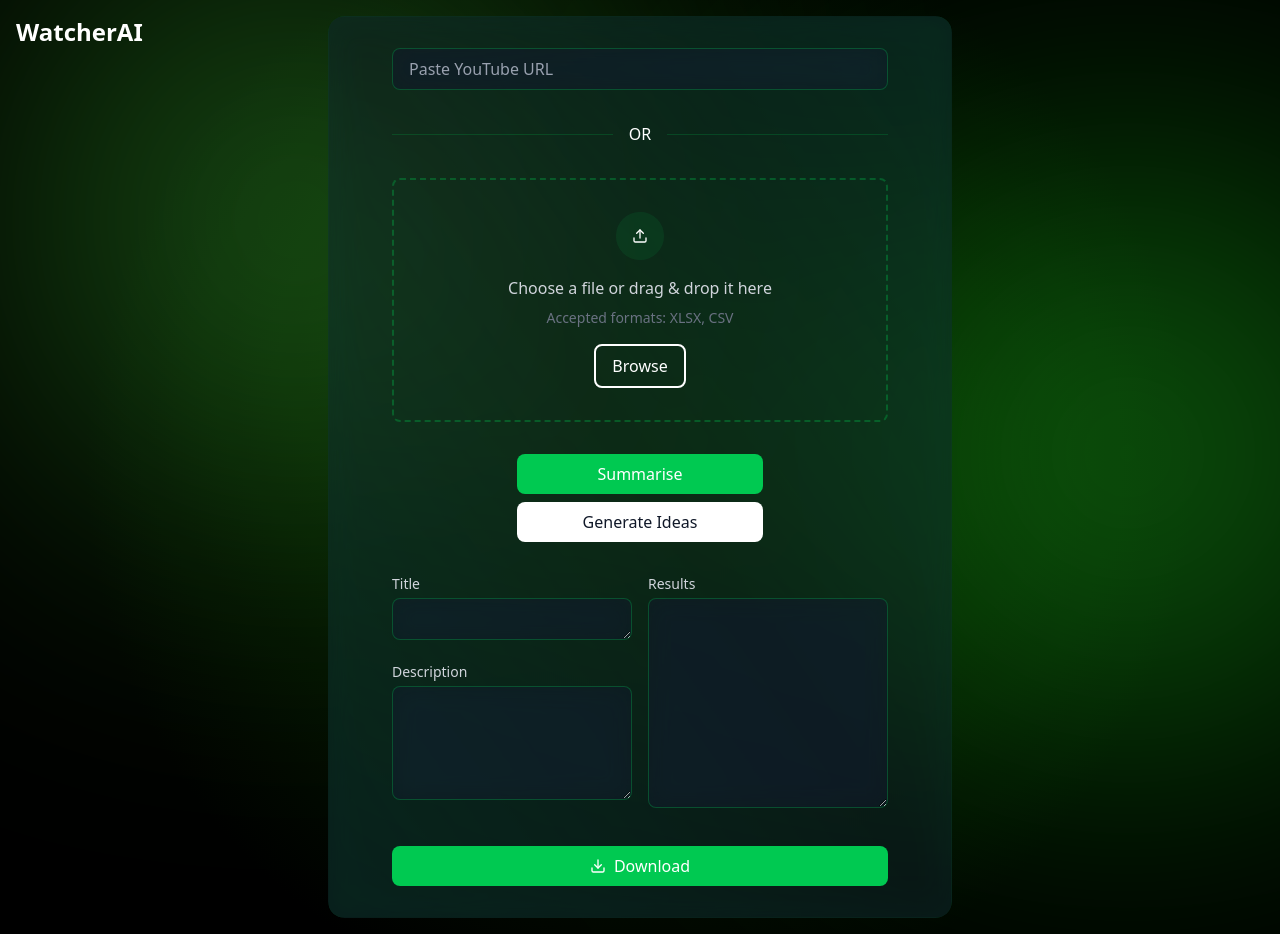
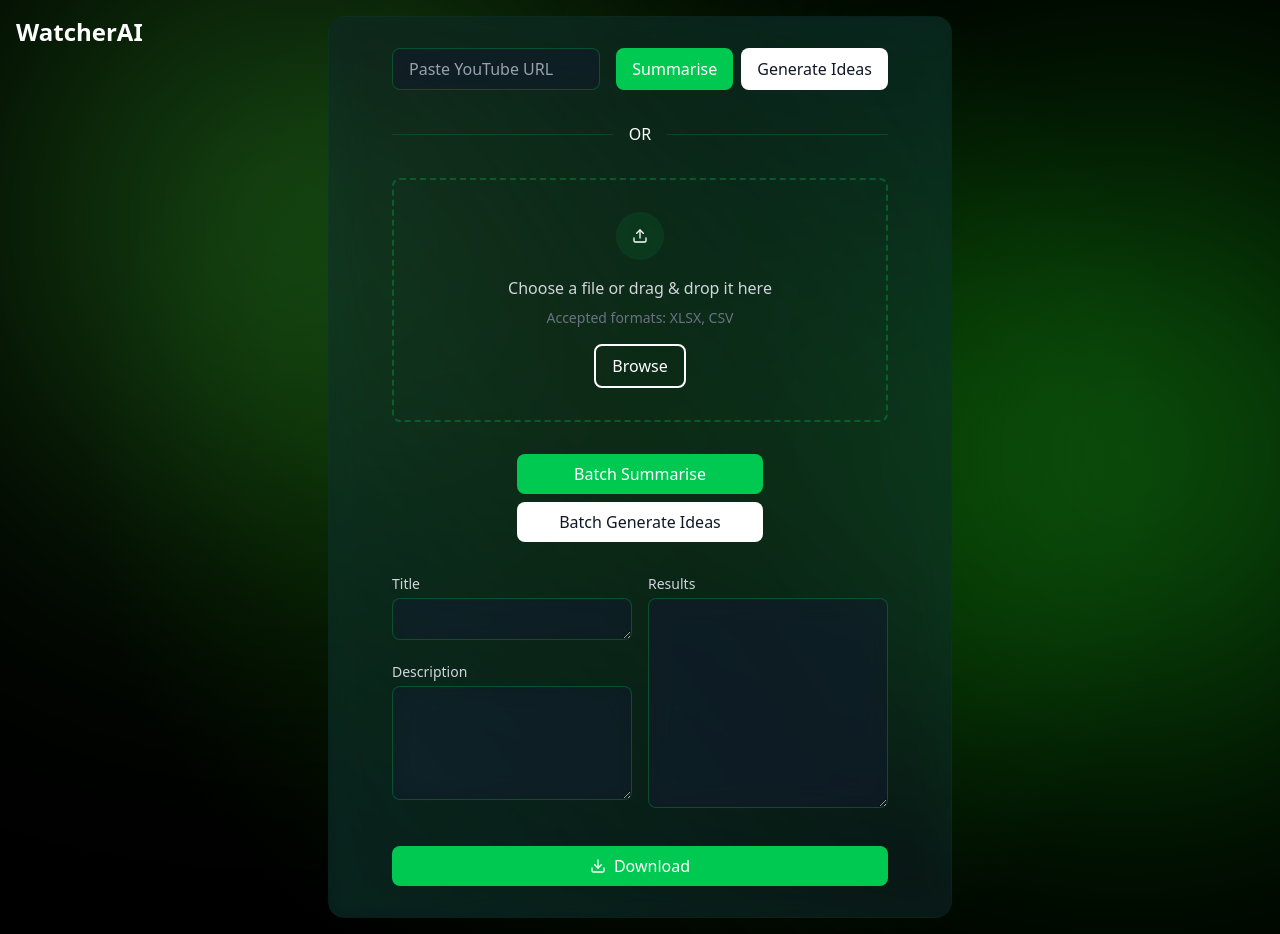
Before and after one commit to macoki07/WatcherAI, a React (Vite) app in the folder client/: page / in a window 1280 px wide. Built offline with nearby package versions, Linux system fonts and the light colour scheme; no server answers; a web font is replaced by a local one.

Commit message:
Update App.tsx

```diff
--- a/client/src/App.tsx
+++ b/client/src/App.tsx
@@ -44,6 +44,8 @@
         <div className="space-y-8">
           {/* URL Input Section */}
           <div className="space-y-4">
+            <div className="flex gap-4">
+              <div className="flex-1">
                 <InputBox
                   variant="translucent"
                   placeholder="Paste YouTube URL"
@@ -51,6 +53,14 @@
                   onChange={(e) => setUrl(e.target.value)}
                   width="100%"
                 />
+              </div>
+              <div className="flex gap-2">
+                <Button>Summarise</Button>
+                <Button color="white">
+                  Generate Ideas
+                </Button>
+              </div>
+            </div>
           </div>
 
           {/* Divider */}
@@ -98,9 +108,9 @@
           </div>
 
           <div className="flex flex-wrap gap-2 justify-center">
-            <Button width="49.5%">Summarise</Button>
+            <Button width="49.5%">Batch Summarise</Button>
             <Button color="white" width="49.5%">
-              Generate Ideas
+              Batch Generate Ideas
             </Button>
           </div>
 
@@ -113,11 +123,7 @@
                 disabled
                 width="100%"
               /> */}
-              <TextBox
-                label="Title"
-                variant="translucent"
-                width="100%"
-              />
+              <TextBox label="Title" variant="translucent" width="100%" />
               {/* <InputBox
                 variant="translucent"
                 label="Description"
@@ -145,7 +151,7 @@
                 variant="translucent"
                 width="100%"
                 rows={8}
-                value={arr.join('\n')}
+                value={arr.join("\n")}
               />
             </div>
           </div>
```
Lines whose indentation alone changed are shown as unchanged.
